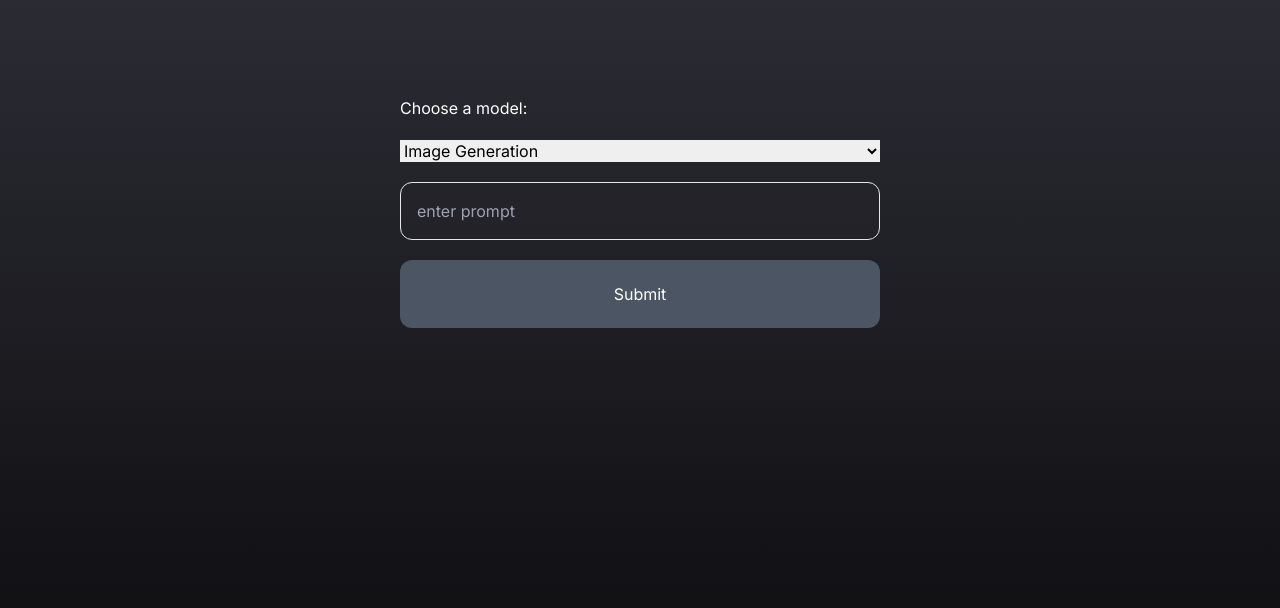
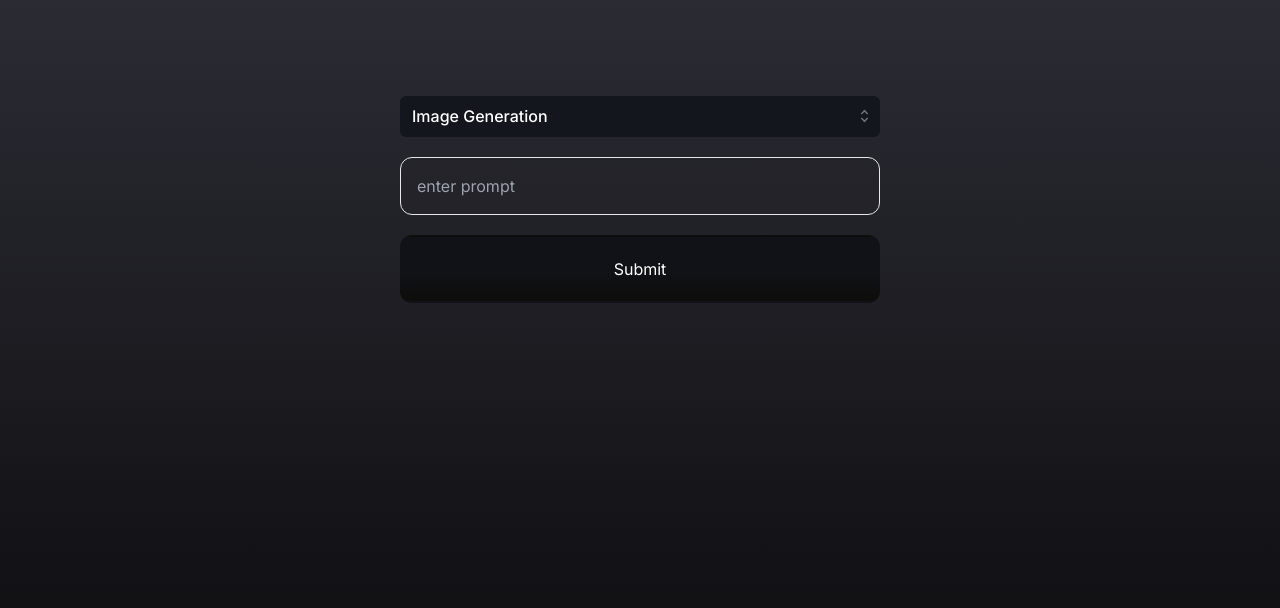
Before and after one commit to alissanguyen/ai-website-demo, a Next.js app: page /ai in a window 1280 px wide. Shown: the top 608 px of the page. Built offline with nearby package versions, Linux system fonts and the light colour scheme.

Commit message:
Add custom select menu with custom CSS to make it looks more attractive to users

```diff
--- a/src/app/ai/page.tsx
+++ b/src/app/ai/page.tsx
@@ -4,31 +4,12 @@
 import { CompleteConverse, Model } from '@/types';
 import * as React from 'react';
 import { getConversationFromLocalStorage, sortConversationByTimestamp } from '../utils';
+import SelectMenu from '@/components/SelectMenu/SelectMenu';
+import { models } from '../constants';
 
 interface Props { }
 
-const models: Model[] = [
-    {
-        id: "image",
-        name: "Image Generation"
-    },
-    {
-        id: "imageUpgraded",
-        name: "Image Generation Pro"
-    },
-    {
-        id: "textGeneration",
-        name: "Text Generation"
-    },
-    {
-        id: "textGenerationUpgraded",
-        name: "Text Generation Pro"
-    },
-    {
-        id: "imageClassification",
-        name: "Image Classification"
-    }
-]
+
 
 const AiPage: React.FC<Props> = ({ }) => {
     const [conversation, setConversation] = React.useState<CompleteConverse[]>(getConversationFromLocalStorage());
@@ -152,21 +133,11 @@ const AiPage: React.FC<Props> = ({ }) => {
     return (
         <main className="flex min-h-[10rem] flex-col items-center justify-between p-24 text-white">
             <form method="POST" onSubmit={onSubmit} className="flex flex-col gap-5 min-w-[30rem]">
-                <label htmlFor="model">Choose a model:</label>
-                <select id="model"
-                    name="model"
-                    className="text-black"
-                    value={model.id}
-                    onChange={(e) => {
-                        const selectedModel = models.find((m) => m.id === e.target.value);
-                        if (selectedModel) {
-                            setModel(selectedModel);
-                        }
-                    }}>
-                    {models.map((model) => (
-                        <option key={model.id} value={model.id}>{model.name}</option>
-                    ))}
-                </select>
+                <SelectMenu
+                    models={models}
+                    selectedModel={model}
+                    onModelChange={(selectedModel) => setModel(selectedModel)}
+                />
                 {/* We are not using the image classifier model */}
                 {model.id !== models[4].id ? (
                     <input name="prompt" placeholder='enter prompt' className="custom-border" />
@@ -175,7 +146,7 @@ const AiPage: React.FC<Props> = ({ }) => {
                     <input type="file" accept="image/*" onChange={handleImageChange} />
 
                 )}
-                <button type="submit" className="p-5 rounded-xl bg-gray-600 border-2 border-yellow-400/[0] hover:bg-gray-900 hover:border-2 hover:border-yellow-400/[1]">Submit</button>
+                <button type="submit" className="Submit__Button p-5 rounded-xl border-2 border-yellow-400/[0] hover:border-2 hover:border-yellow-400/[1]">Submit</button>
             </form>
 
             <div className="response-wrapper p-20">
--- /dev/null
+++ b/src/app/constants.ts
@@ -0,0 +1,24 @@
+import { Model } from "@/types";
+
+export const models: Model[] = [
+    {
+        id: "image",
+        name: "Image Generation"
+    },
+    {
+        id: "imageUpgraded",
+        name: "Image Generation Pro"
+    },
+    {
+        id: "textGeneration",
+        name: "Text Generation"
+    },
+    {
+        id: "textGenerationUpgraded",
+        name: "Text Generation Pro"
+    },
+    {
+        id: "imageClassification",
+        name: "Image Classification"
+    }
+]
--- a/src/app/globals.css
+++ b/src/app/globals.css
@@ -45,3 +45,7 @@ body {
   background-image: linear-gradient(rgb(43, 42, 54) 50%, rgb(34, 34, 44));
   color: rgb(229, 229, 226);
 }
+
+.Submit__Button {
+  background-image: linear-gradient(rgb(17, 18, 23) 50%, rgb(13, 13, 11));
+}
--- /dev/null
+++ b/src/components/SelectMenu/SelectMenu.css
@@ -0,0 +1,154 @@
+.select-menu {
+    --background: #14161e;
+    --text: #fff;
+    --icon: #fff;
+    --icon-active: #3f4656;
+    --list: #1c212e;
+    --list-text: rgba(255, 255, 255, 0.2);
+    --list-text-hover: rgba(255, 255, 255, 0.5);
+    position: relative;
+    z-index: 1;
+    font-weight: 500;
+    font-size: 16px;
+    line-height: 25px;
+  }
+
+  .select-menu select,
+  .select-menu .button {
+    font-family: inherit;
+    margin: 0;
+    border: 0;
+    text-align: left;
+    text-transform: none;
+    -webkit-appearance: none;
+  }
+
+  .select-menu select {
+    pointer-events: none;
+    user-select: none;
+    opacity: 0;
+    padding: 8px 36px 8px 12px;
+    visibility: hidden;
+    font-weight: 500;
+    font-size: 14px;
+    line-height: 25px;
+  }
+
+  .select-menu ul {
+    margin: 0;
+    padding: 0;
+    list-style: none;
+    position: absolute;
+    left: 0;
+    top: 0;
+    right: 0;
+    transform: translateY(var(--t));
+    transition: opacity 0.3s ease, transform 0.4s cubic-bezier(0.2, 0.9, 0.4, 1.1);
+  }
+
+  .select-menu ul li {
+    padding: 8px 36px 8px 12px;
+    cursor: pointer;
+  }
+
+  .select-menu > ul {
+    background: var(--list);
+    color: var(--list-text);
+    border-radius: 6px;
+  }
+
+  .select-menu > ul li {
+    transition: color 0.3s ease;
+  }
+
+  .select-menu > ul li:hover {
+    color: var(--list-text-hover);
+  }
+
+  .select-menu .button {
+    position: absolute;
+    left: 0;
+    top: 0;
+    right: 0;
+    bottom: 0;
+    padding: 0;
+    z-index: 1;
+    width: 100%;
+    display: block;
+    overflow: hidden;
+    border-radius: 6px;
+    color: var(--text);
+    background: var(--background);
+  }
+
+  .select-menu .button em {
+    --r: 45deg;
+    display: block;
+    position: absolute;
+    right: 12px;
+    top: 0;
+    width: 7px;
+    height: 7px;
+    margin-top: 13px;
+    -webkit-backface-visibility: hidden;
+  }
+
+  .select-menu .button em:before,
+  .select-menu .button em:after {
+    --o: 0.4;
+    content: '';
+    width: 7px;
+    height: 7px;
+    opacity: var(--o);
+    display: block;
+    position: relative;
+    transition: opacity 0.2s ease;
+    transform: rotate(var(--r)) scale(0.75);
+  }
+
+  .select-menu .button em:before {
+    border-left: 2px solid var(--icon);
+    border-top: 2px solid var(--icon);
+    top: 1px;
+  }
+
+  .select-menu .button em:after {
+    border-right: 2px solid var(--icon);
+    border-bottom: 2px solid var(--icon);
+    bottom: 1px;
+  }
+
+  .select-menu:not(.open) > ul {
+    opacity: 0;
+    pointer-events: none;
+  }
+
+  .select-menu.open.tilt-up {
+    animation: tilt-up 0.4s linear forwards;
+  }
+
+  .select-menu.open.tilt-up .button em:before {
+    --o: 1;
+  }
+
+  .select-menu.open.tilt-down {
+    animation: tilt-down 0.4s linear forwards;
+  }
+
+  .select-menu.open.tilt-down .button em:after {
+    --o: 1;
+  }
+
+  @keyframes tilt-up {
+    40%,
+    60% {
+      transform: perspective(500px) rotateX(8deg);
+    }
+  }
+
+  @keyframes tilt-down {
+    40%,
+    60% {
+      transform: perspective(500px) rotateX(-8deg);
+    }
+  }
--- /dev/null
+++ b/src/components/SelectMenu/SelectMenu.tsx
@@ -0,0 +1,69 @@
+import React, { useState, useRef, useEffect } from 'react';
+import "./SelectMenu.css"
+import { Model } from '@/types';
+import { models } from '@/app/constants';
+
+interface SelectMenuProps {
+    models: Model[];
+    selectedModel: Model;
+    onModelChange: (model: Model) => void;
+}
+
+const SelectMenu: React.FC<SelectMenuProps> = ({ models, selectedModel, onModelChange }) => {
+    const [isOpen, setIsOpen] = useState(false);
+    const selectMenuRef = useRef<HTMLDivElement>(null);
+
+    useEffect(() => {
+        const handleOutsideClick = (event: MouseEvent) => {
+            if (selectMenuRef.current && !selectMenuRef.current.contains(event.target as Node)) {
+                setIsOpen(false);
+            }
+        };
+
+        document.addEventListener('click', handleOutsideClick);
+
+        return () => {
+            document.removeEventListener('click', handleOutsideClick);
+        };
+    }, []);
+
+    const handleModelChange = (model: Model) => {
+        onModelChange(model);
+        setIsOpen(false);
+    };
+
+    return (
+        <div
+            className={`select-menu ${isOpen ? 'open' : ''}`}
+            ref={selectMenuRef}
+            style={{ '--t': `${models.findIndex(model => model.id === selectedModel.id) * -41}px` } as React.CSSProperties}
+        >
+            <select value={selectedModel.id} onChange={(e) => handleModelChange(models.find(model => model.id === e.target.value)!)}>
+                {models.map((model) => (
+                    <option key={model.id} value={model.id}>
+                        {model.name}
+                    </option>
+                ))}
+            </select>
+            <div className="button" onClick={() => setIsOpen(!isOpen)}>
+                <em />
+                <ul>
+                    {models.map((model) => (
+                        <li key={model.id} onClick={() => handleModelChange(model)}>
+                            {model.name}
+                        </li>
+                    ))}
+                </ul>
+            </div>
+            <ul>
+                {models.map((model) => (
+                    <li key={model.id} onClick={() => handleModelChange(model)}>
+                        {model.name}
+                    </li>
+                ))}
+            </ul>
+        </div>
+    );
+};
+
+export default SelectMenu;
```
